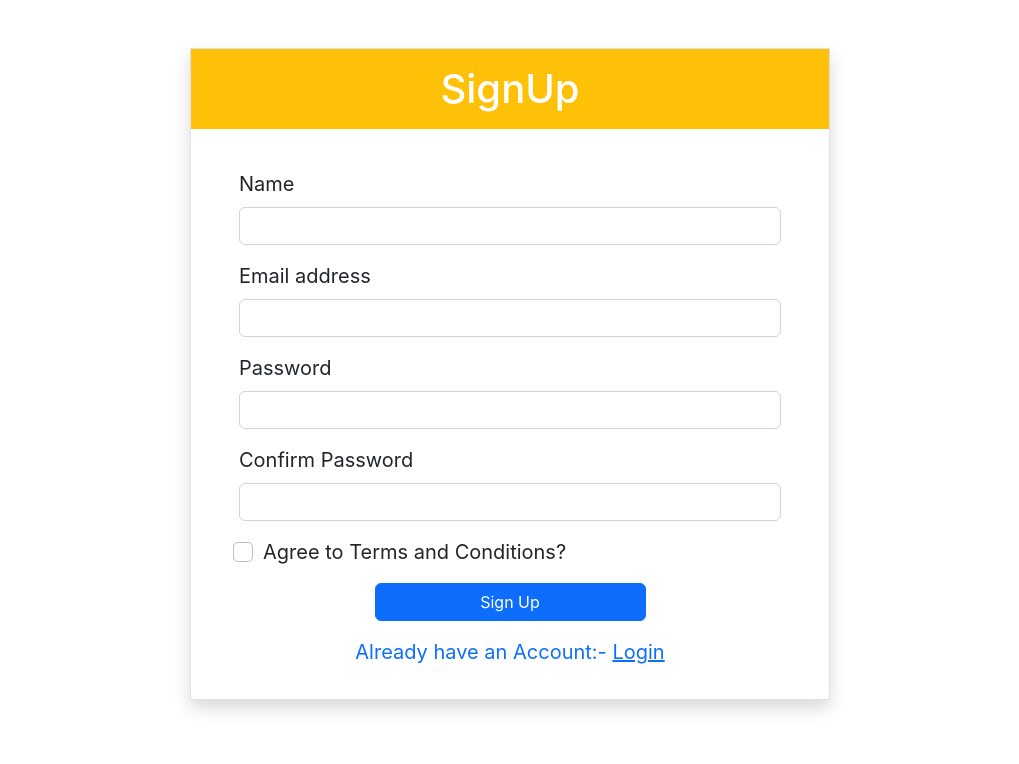
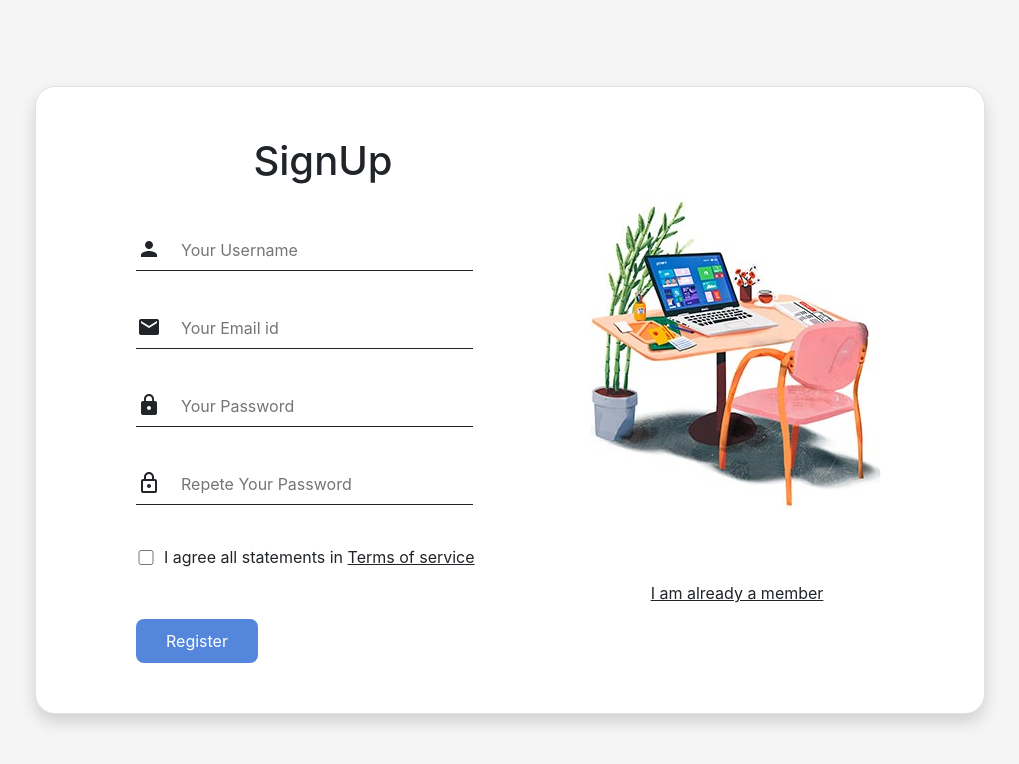
Before and after one commit to CodeMonk21/SocialMedia_app_react, a React (Create React App) app: page /signup in a window 1280 px wide. Shown: the top 764 px of the page, without its empty margins (130-1149 px from the left). Built offline with nearby package versions, Linux system fonts and the light colour scheme.

Commit message:
login done

```diff
--- a/package.json
+++ b/package.json
@@ -3,6 +3,10 @@
   "version": "0.1.0",
   "private": true,
   "dependencies": {
+    "@emotion/react": "^11.11.4",
+    "@emotion/styled": "^11.11.5",
+    "@mui/icons-material": "^5.15.16",
+    "@mui/material": "^5.15.16",
     "@testing-library/jest-dom": "^5.17.0",
     "@testing-library/react": "^13.4.0",
     "@testing-library/user-event": "^13.5.0",
--- a/src/index.css
+++ b/src/index.css
@@ -14,9 +14,33 @@ code {
 
 .Form-input{
   /* font-size: 20px; */
-  border: none;
   border-bottom: 1px solid;
-  padding: 0px 5px;
   width: 90%;
   outline: none;
+  padding: 4px 1px;
+  margin-bottom: 40px;
 }
+.Form-input input{
+  border: none;
+  outline: none;
+  padding: 0px 20px;
+  margin: 0px;
+  font-size: 16px;
+}
+.Form-icon{
+  width: 20px;
+  height: 10px;
+  margin-bottom: 5px;
+}
+.Form-button{
+  margin-top: 50px;
+  background-color: rgb(84, 134, 220);
+  color: white;
+  padding: 10px 30px;
+  border: none;
+  border-radius: 8px;
+  transition: all 0.5s ease-in-out;
+}
+.Form-button:hover{
+  background-color: rgb(104, 148, 224);
+}
--- a/src/pages/Login.jsx
+++ b/src/pages/Login.jsx
@@ -1,25 +1,110 @@
-import React from 'react'
+import React, { useEffect, useState } from 'react'
+import EmailIcon from '@mui/icons-material/Email';
+import LockIcon from '@mui/icons-material/Lock';
+import { Link, useNavigate } from 'react-router-dom';
+import { getRegisterUsers, setLoggedUser } from '../storageOperation';
 
 function Login() {
+
+  const navigate = useNavigate()
+
+  //Use State
+  const [userDetail, setUserDetail] = useState({ email: "", password: "" })
+  const [errorMessage, setErrorMessage] = useState("")
+  const [registerUsers, setRegisterUsers] = useState([])
+
+  const handleChange = (e) => setUserDetail({ ...userDetail, [e.target.name]: e.target.value })
+
+  //Login User
+  const handleLogin = () => {
+    if (verifyInput()) {
+      let user = verifyUser();
+      if (user) {
+        setLoggedUser(user)
+        setUserDetail({ email: "", password: "" })
+        navigate('/')
+      }
+    }
+  }
+
+  //It verify input conditions
+  function verifyInput() {
+    let verify = false
+    if (userDetail.email.length > 0 && userDetail.password.length > 0) {
+      // check email is valid gmail or not
+      if (!userDetail.email.includes("@gmail.com")) {
+        setErrorMessage("Please enter valid email id")
+      }
+      // check password length
+      else if (userDetail.password.length < 4) {
+        setErrorMessage("Password should be greater than 4")
+      }
+      else {
+        verify = true
+        setErrorMessage("")
+      }
+    } else {
+      setErrorMessage("Please enter details")
+    }
+    return verify
+  }
+
+  // Return register user details if user exist
+  function verifyUser() {
+    let userReturn = ""
+    for (let i = 0; i < registerUsers.length; i++) {
+      const user = registerUsers[i]
+      if (user.email == userDetail.email) {
+        if (user.password != userDetail.password) {
+          setErrorMessage("Password is incorrect")
+          break
+        }
+        setErrorMessage("")
+        userReturn = user
+        break
+      }
+      else {
+        setErrorMessage("Email id not exist")
+      }
+    }
+    return userReturn
+  }
+
+  useEffect(() => {
+    setRegisterUsers(getRegisterUsers())
+  }, [])
+
   return (
     <>
       <div className='vh-100 d-flex justify-content-center align-items-center ' style={{ backgroundColor: "whitesmoke" }}>
-        <div className='w-50 border shadow p-5' style={{ backgroundColor: "white", borderRadius: "20px" }}>
-          <div className='d-flex justify-content-between'>
-            {/* Signup container */}
-            <div className='border w-50'>
-              <h1 className='text-bold mb-5'>SignUp</h1>
-              {/* UserName Input */}
-              <div className="mb-3">
-                <input type="text" className='Form-input' placeholder='UserName'  />
+        <div className='border shadow' style={{ backgroundColor: "white", borderRadius: "20px", padding: "50px 100px", width: "950px" }}>
+          <div className='d-flex justify-content-between gap-5'>
+            {/* Image container */}
+            <div className='d-flex flex-column justify-content-center'>
+              <img src="./assets/signin.jpg" alt="" className='' /> <br />
+              <Link className='text-center mt-5 fs-6  text-body' to="/signup" >Create an account</Link>
+            </div>
+            {/* Login container */}
+            <div className='w-50'>
+              <h1 className='text-bold mb-5 text-center'>Sign In</h1>
+              {errorMessage.length > 0 && <h3 className='text-center text-danger'>{errorMessage}</h3>}
+              {/* Email Input */}
+              <div className="Form-input">
+                <EmailIcon className='Form-icon' />
+                <input type="email" className='' placeholder='Your Email id' name='email' onChange={handleChange} value={userDetail.email} />
+              </div>
+              {/* Password Input */}
+              <div className="Form-input">
+                <LockIcon className='Form-icon' />
+                <input type="password" className='' placeholder='Your Password' name='password' onChange={handleChange} value={userDetail.password} />
+              </div>
+              {/* Register button */}
+              <div className="">
+                <button type="" className="Form-button" onClick={handleLogin}>Login</button>
               </div>
             </div>
-            {/* Image container */}
-            <div>
-              <img src="./assets/signup.jpg" alt="" />
-            </div>
+
           </div>
-          {/* <button type="" class="btn btn-primary">Submit</button> */}
         </div>
       </div>
     </>
--- a/src/pages/Signup.jsx
+++ b/src/pages/Signup.jsx
@@ -1,4 +1,8 @@
 import React, { useEffect, useState } from 'react'
+import PersonIcon from '@mui/icons-material/Person';
+import EmailIcon from '@mui/icons-material/Email';
+import LockIcon from '@mui/icons-material/Lock';
+import LockOutlinedIcon from '@mui/icons-material/LockOutlined';
 import { Link, useNavigate } from 'react-router-dom'
 import { getRegisterUsers, setRegisterUsers } from '../storageOperation'
 
@@ -21,12 +25,12 @@ function Signup() {
   const handleSignup = () => {
     if (verifyInput()) {
       let message = verifyUser()
-      if(message.length==0){
+      if (message.length == 0) {
         setErrorMessage("")
         setUserData({ name: "", email: "", password: "", confirmPassword: "", terms: false })
         setRegisterUsers(previousUsers.concat(userData))
         navigate("/login")
-      }else{
+      } else {
         setErrorMessage(message)
       }
     }
@@ -85,40 +89,47 @@ function Signup() {
 
   return (
     <>
-      <div >
-        <div className='border w-50 m-auto shadow my-5'>
-          <h1 className='text-center mb-4 bg-warning p-3 text-white'>SignUp</h1>
+      <div className='vh-100 d-flex justify-content-center align-items-center ' style={{ backgroundColor: "whitesmoke" }}>
+        <div className='border shadow' style={{ backgroundColor: "white", borderRadius: "20px", padding: "50px 100px", width: "950px" }}>
+          <div className='d-flex justify-content-between gap-5'>
+            {/* Signup container */}
+            <div className='w-50'>
+              <h1 className='text-bold mb-5 text-center'>SignUp</h1>
               {errorMessage.length > 0 && <h3 className='text-center text-danger'>{errorMessage}</h3>}
-          <div className='px-5 py-3'>
-            {/* Name */}
-            <div className="mb-3">
-              <label htmlFor="nameInput" className="form-label fs-5">Name</label>
-              <input type="text" className="form-control" id="nameInput" name='name' onChange={handleInput} value={userData.name} />
+              {/* UserName Input */}
+              <div className="Form-input">
+                <PersonIcon className='Form-icon' />
+                <input type="text" className='' placeholder='Your Username' name='name' onChange={handleInput} value={userData.name}/>
               </div>
-            {/* Email */}
-            <div className="mb-3">
-              <label htmlFor="emailInput" className="form-label fs-5">Email address</label>
-              <input type="email" className="form-control" id="emailInput" name='email' onChange={handleInput} value={userData.email} />
+              {/* Email Input */}
+              <div className="Form-input">
+                <EmailIcon className='Form-icon' />
+                <input type="email" className='' placeholder='Your Email id' name='email' onChange={handleInput} value={userData.email} />
               </div>
-            {/* Password */}
-            <div className="mb-3">
-              <label htmlFor="passwordInput" className="form-label fs-5">Password</label>
-              <input type="password" className="form-control" id="passwordInput" name='password' onChange={handleInput} value={userData.password} />
+              {/* Password Input */}
+              <div className="Form-input">
+                <LockIcon className='Form-icon' />
+                <input type="password" className='' placeholder='Your Password' name='password' onChange={handleInput} value={userData.password} />
               </div>
-            {/* Confirm Password */}
-            <div className="mb-3">
-              <label htmlFor="confirmPasswordInput" className="form-label fs-5">Confirm Password</label>
-              <input type="password" className="form-control" id="confirmPasswordInput" name='confirmPassword' onChange={handleInput} value={userData.confirmPassword} />
+              {/* Confirm Password Input */}
+              <div className="Form-input">
+                <LockOutlinedIcon className='Form-icon' />
+                <input type="password" className='' placeholder='Repete Your Password' name='confirmPassword' onChange={handleInput} value={userData.confirmPassword} />
               </div>
               {/* Terms and conditions */}
-            <div className="mb-3 form-check">
-              <input type="checkbox" className="form-check-input fs-5" id="exampleCheck1" name='terms' onChange={handleInput} />
-              <label className="form-check-label fs-5" htmlFor="exampleCheck1">Agree to Terms and Conditions?</label>
+              <div className="d-flex gap-2 align-items-center">
+                <input type="checkbox" id='checkbox' className='' style={{ height: "15px", width: "20px" }} name='terms' onChange={handleInput} />
+                <label htmlFor="checkbox" className='text-body cursor-pointer'>I agree all statements in <a href="" className='text-body'>Terms of service</a></label>
               </div>
-            {/* SignUp button */}
-            <button type="submit" className="btn btn-primary w-50 d-block m-auto" onClick={handleSignup}>Sign Up</button>
-            <div>
-              <p className='my-3 text-primary fs-5 text-center'>Already have an Account:- <Link to="/login">Login</Link></p>
+              {/* Register button */}
+              <div className="">
+                <button type="" className="Form-button" onClick={handleSignup}>Register</button>
+              </div>
+            </div>
+            {/* Image container */}
+            <div className='d-flex flex-column justify-content-center'>
+              <img src="./assets/signup.jpg" alt="" className='' /> <br />
+              <Link className='text-center mt-5 fs-6  text-body' to="/login" >I am already a member</Link>
             </div>
           </div>
         </div>
--- a/src/routes/AppRouter.jsx
+++ b/src/routes/AppRouter.jsx
@@ -13,7 +13,7 @@ function AppRouter() {
                     <Route key={index} path={element.path} element={< element.element />} ></Route>
                 )}
                 //Private Routes:- Home,MyPost,AddPost
-                {getLoggedUser() && privateRoute.map((element,index)=>
+                {privateRoute.map((element,index)=>
                     <Route key={index} path={element.path} element={< element.element />} ></Route>
 
                 )}
```
Also changed, not shown: public/assets/signin.jpg (added), src/storageOperation.js (line endings or trailing spaces), 1 other file (tests, documents, lock files or other folders). Lines whose indentation alone changed are shown as unchanged.
